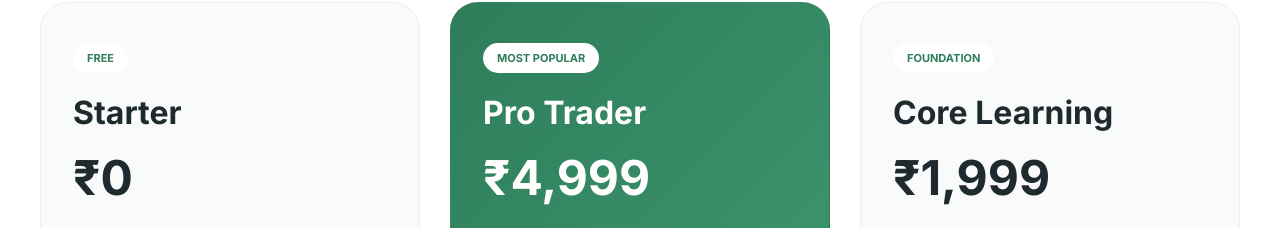
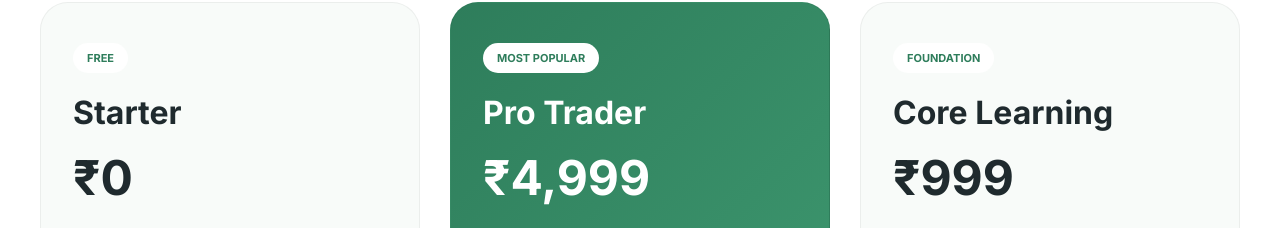
Before and after one commit to niru-31/SkilledTrader, a plain HTML site: page project-folder/courses.html in a window 1280 px wide. Shown: the part 1363-1591 px from the top of the page. Drawn offline with nearby package versions, Linux system fonts and the light colour scheme; no server answers; sample sign-in values are in the browser's storage.

Commit message:
Update courses.html
changing price of core learning plan

```diff
--- a/project-folder/courses.html
+++ b/project-folder/courses.html
@@ -236,7 +236,7 @@
         </h3>
 
         <div class="pricing-price">
-          ₹1,999
+          ₹999
         </div>
 
         <ul>
```
